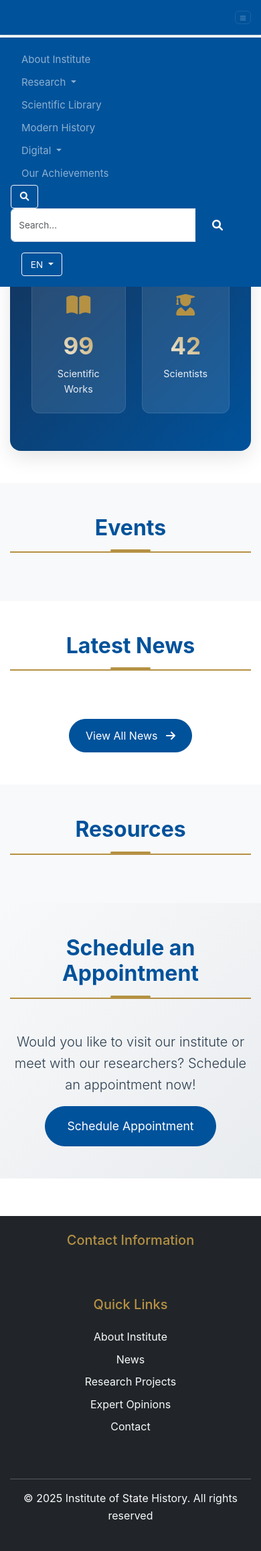
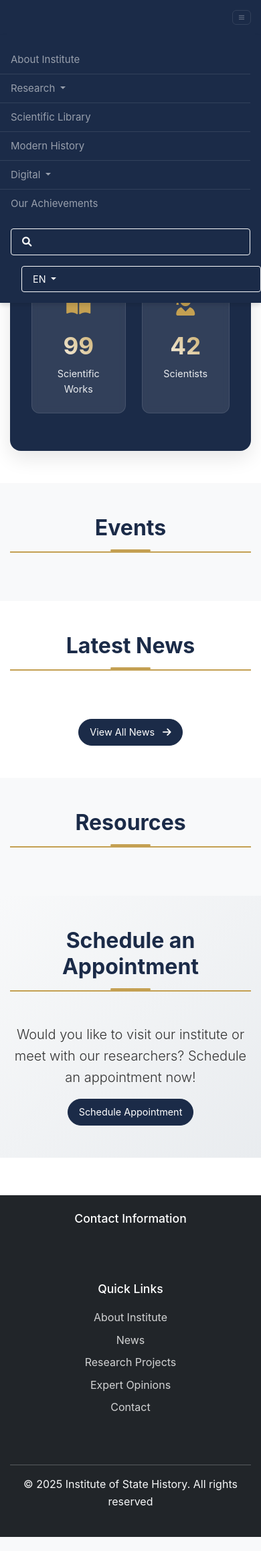
Before and after one commit to SmaylovSerikbay/historystate, a Django app: page /en/ in a window 390 px wide, after a click that opens the changed part. Shown: the whole page at 67% size. After the commit the page ends 2294 px from the top, so only its background shows below. Run offline with Django 5.2, Linux system fonts and the light colour scheme; data that the repository does not hold is empty; some libraries are stand-ins or nearby versions.

Commit message:
Consolidate and enhance global CSS with comprehensive responsive design and styling

```diff
--- a/templates/base.html
+++ b/templates/base.html
@@ -9,132 +9,14 @@
     <link rel="stylesheet" href="https://cdnjs.cloudflare.com/ajax/libs/font-awesome/6.0.0/css/all.min.css">
     <link rel="stylesheet" href="{% static 'css/style.css' %}">
     {% block extra_css %}{% endblock %}
-    <style>
-        body {
-            padding-top: 70px;
-        }
-
-        .header {
-            position: fixed;
-            top: 0;
-            left: 0;
-            right: 0;
-            z-index: 1030;
-            background-color: var(--primary-color);
-            box-shadow: 0 2px 4px rgba(0,0,0,0.1);
-        }
-
-        .navbar {
-            min-height: 70px;
-            padding: 0;
-        }
-
-        .navbar-brand {
-            font-size: 15px;
-            padding: 0.5rem 0;
-            display: flex;
-            align-items: center;
-        }
-
-        .header-logo {
-            height: 35px;
-            width: auto;
-            margin-right: 10px;
-        }
-
-        .navbar-toggler {
-            padding: 4px 8px;
-            font-size: 14px;
-            border: 1px solid rgba(255,255,255,0.1);
-        }
-
-        .navbar-toggler-icon {
-            width: 1em;
-            height: 1em;
-        }
-
-        .navbar-nav .nav-link {
-            padding: 0.5rem 1rem;
-            font-size: 15px;
-            line-height: 1.2;
-        }
-
-        .carousel-item {
-            width: 100%;
-            height: calc(100vh - 70px);
-        }
-
-        .carousel-item img {
-            width: 100%;
-            height: 100%;
-            object-fit: cover;
-        }
-
-        @media (max-width: 991.98px) {
-            body {
-                padding-top: 56px;
-            }
-
-            .navbar {
-                min-height: 56px;
-            }
-
-            .navbar-collapse {
-                position: fixed;
-                top: 56px;
-                left: 0;
-                right: 0;
-                background-color: var(--primary-color);
-                padding: 1rem;
-                max-height: calc(100vh - 56px);
-                overflow-y: auto;
-            }
-
-            .carousel-item {
-                height: calc(100vh - 56px);
-            }
-        }
-
-        @media (max-width: 576px) {
-            body {
-                padding-top: 52px;
-            }
-
-            .navbar {
-                min-height: 52px;
-            }
-
-            .navbar-brand {
-                font-size: 14px;
-            }
-
-            .header-logo {
-                height: 30px;
-            }
-
-            .navbar-toggler {
-                padding: 3px 6px;
-                font-size: 12px;
-            }
-
-            .navbar-toggler-icon {
-                width: 0.8em;
-                height: 0.8em;
-            }
-
-            .carousel-item {
-                height: calc(100vh - 52px);
-            }
-        }
-    </style>
 </head>
 <body>
     <header class="header">
         <nav class="navbar navbar-expand-lg navbar-dark">
             <div class="container">
-                <a class="navbar-brand" href="{% url 'main:home' %}">
+                <a class="navbar-brand d-flex align-items-center" href="{% url 'main:home' %}">
                     {% if site_config.logo %}
-                        <img src="{{ site_config.logo.url }}" alt="{{ site_config.site_name }}" class="header-logo">
+                        <img src="{{ site_config.logo.url }}" alt="{{ site_config.site_name }}" class="header-logo me-2">
                     {% endif %}
                     <span>{{ site_config.site_name }}</span>
                 </a>
@@ -292,6 +174,283 @@
 
     <script src="https://cdn.jsdelivr.net/npm/bootstrap@5.3.0/dist/js/bootstrap.bundle.min.js"></script>
     <script src="{% static 'js/main.js' %}"></script>
+    <style>
+        /* Общие стили */
+        :root {
+            --primary-color: #1B2B48;
+            --secondary-color: #C4A052;
+            --text-color: #333333;
+            --light-bg: #F8F9FA;
+            --border-color: #E5E5E5;
+        }
+
+        body {
+            min-height: 100vh;
+            display: flex;
+            flex-direction: column;
+        }
+
+        .main-content {
+            flex: 1 0 auto;
+        }
+
+        /* Стили для хедера */
+        .header {
+            background: var(--primary-color);
+            box-shadow: 0 2px 4px rgba(0,0,0,0.1);
+        }
+
+        .header-logo {
+            height: 35px;
+            width: auto;
+        }
+
+        .navbar {
+            padding: 0.5rem 0;
+        }
+
+        .navbar-brand {
+            font-size: 15px;
+            line-height: 1.2;
+            display: flex;
+            align-items: center;
+            padding: 0.5rem 0;
+        }
+
+        .navbar-brand img {
+            margin-right: 10px;
+        }
+
+        /* Стили для навигации */
+        .navbar-nav {
+            align-items: center;
+        }
+
+        .navbar-nav .nav-item {
+            white-space: nowrap;
+            margin: 0 5px;
+            position: relative;
+        }
+
+        .navbar-nav .nav-link {
+            padding: 0.5rem 1rem;
+            font-size: 15px;
+            line-height: 1.2;
+            text-align: center;
+            display: inline-block;
+            transition: color 0.3s ease;
+        }
+
+        .navbar-nav .dropdown-menu {
+            min-width: 220px;
+            margin-top: 0;
+            border: none;
+            border-radius: 0 0 4px 4px;
+            box-shadow: 0 4px 6px rgba(0,0,0,0.1);
+        }
+
+        .navbar-nav .dropdown-item {
+            white-space: normal;
+            padding: 8px 15px;
+            line-height: 1.2;
+            font-size: 14px;
+        }
+
+        /* Мобильная навигация */
+        @media (max-width: 991.98px) {
+            .navbar-collapse {
+                background: var(--primary-color);
+                padding: 1rem;
+                position: absolute;
+                top: 100%;
+                left: 0;
+                right: 0;
+                z-index: 1000;
+                box-shadow: 0 4px 6px rgba(0,0,0,0.1);
+            }
+
+            .navbar-nav {
+                margin: 0 -1rem;
+            }
+
+            .navbar-nav .nav-item {
+                margin: 0;
+                width: 100%;
+                border-bottom: 1px solid rgba(255,255,255,0.1);
+            }
+
+            .navbar-nav .nav-item:last-child {
+                border-bottom: none;
+            }
+
+            .navbar-nav .nav-link {
+                padding: 0.75rem 1rem;
+                display: block;
+                text-align: left;
+            }
+
+            .navbar-nav .dropdown-menu {
+                min-width: 100%;
+                margin: 0;
+                padding: 0;
+                background: rgba(0,0,0,0.1);
+                border-radius: 0;
+                box-shadow: none;
+            }
+
+            .navbar-nav .dropdown-item {
+                padding: 0.75rem 1.5rem;
+                color: rgba(255,255,255,0.8);
+            }
+
+            .navbar-nav .dropdown-item:hover {
+                background: rgba(255,255,255,0.1);
+                color: #fff;
+            }
+
+            .language-switcher,
+            .search-wrapper {
+                margin-top: 1rem;
+                width: 100%;
+            }
+
+            .language-switcher .btn,
+            .search-wrapper .btn {
+                width: 100%;
+                text-align: left;
+            }
+        }
+
+        /* Поиск */
+        .search-wrapper {
+            position: relative;
+        }
+
+        .search-popup {
+            display: none;
+            position: absolute;
+            top: 100%;
+            right: 0;
+            width: 300px;
+            padding: 15px;
+            background: white;
+            border-radius: 8px;
+            box-shadow: 0 4px 12px rgba(0,0,0,0.15);
+            margin-top: 10px;
+            z-index: 1000;
+        }
+
+        .search-popup.active {
+            display: block;
+        }
+
+        .search-form .form-control {
+            border-radius: 4px 0 0 4px;
+            border: 1px solid var(--border-color);
+        }
+
+        .search-form .btn {
+            border-radius: 0 4px 4px 0;
+        }
+
+        /* Адаптивный поиск */
+        @media (max-width: 768px) {
+            .search-popup {
+                width: 100%;
+                position: fixed;
+                top: 60px;
+                left: 0;
+                right: 0;
+                border-radius: 0;
+                margin-top: 0;
+                box-shadow: 0 4px 12px rgba(0,0,0,0.1);
+            }
+
+            .search-form {
+                max-width: 90%;
+                margin: 0 auto;
+            }
+        }
+
+        /* Футер */
+        .footer {
+            margin-top: auto;
+            padding: 3rem 0 1.5rem;
+            background: var(--primary-color);
+        }
+
+        .footer a {
+            text-decoration: none;
+            transition: opacity 0.3s;
+            color: rgba(255,255,255,0.8) !important;
+        }
+
+        .footer a:hover {
+            opacity: 0.8;
+            color: #fff !important;
+        }
+
+        .footer ul li {
+            margin-bottom: 0.75rem;
+        }
+
+        .footer h5 {
+            color: #fff;
+            margin-bottom: 1.25rem;
+            font-size: 1.1rem;
+        }
+
+        /* Адаптивный футер */
+        @media (max-width: 768px) {
+            .footer {
+                padding: 2rem 0 1rem;
+                text-align: center;
+            }
+
+            .footer .col-md-4 {
+                margin-bottom: 2rem;
+            }
+
+            .footer ul {
+                padding: 0;
+            }
+
+            .footer ul li {
+                margin-bottom: 0.5rem;
+            }
+        }
+
+        /* Общие адаптивные стили */
+        @media (max-width: 576px) {
+            .container {
+                padding-left: 15px;
+                padding-right: 15px;
+            }
+
+            .row {
+                margin-left: -15px;
+                margin-right: -15px;
+            }
+
+            .col, [class*="col-"] {
+                padding-left: 15px;
+                padding-right: 15px;
+            }
+
+            h1, .h1 {
+                font-size: 1.75rem;
+            }
+
+            h2, .h2 {
+                font-size: 1.5rem;
+            }
+
+            .btn {
+                padding: 0.5rem 1rem;
+                font-size: 0.9rem;
+            }
+        }
+    </style>
     <script>
         document.addEventListener('DOMContentLoaded', function() {
             const searchToggle = document.querySelector('.search-toggle');
```
